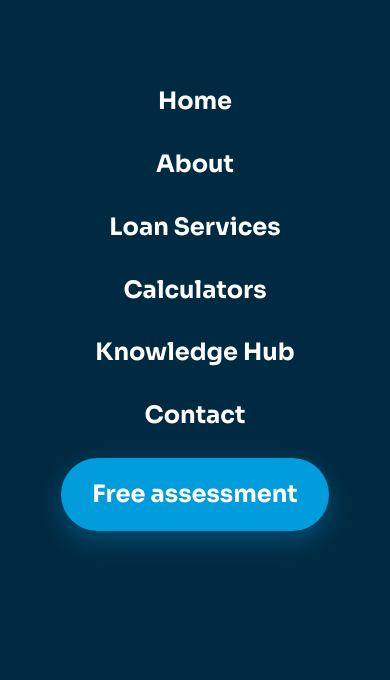
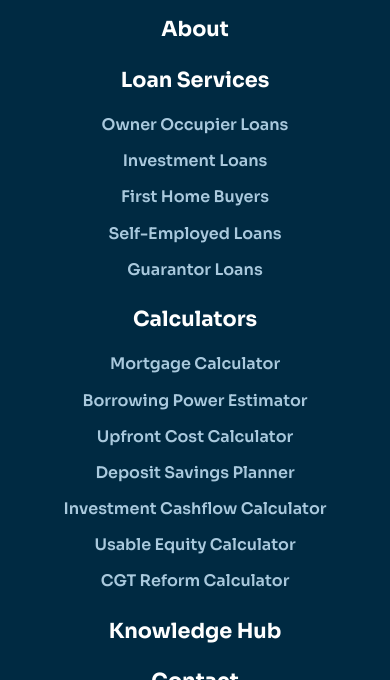
Before and after one commit to Antizolo/smartbuyerhub-site, a plain HTML site: page index.html in a window 390 px wide. Both pictures are taken after a click on the button "Open menu". Shown: the part 116-796 px from the top of the page. Drawn offline with Linux system fonts and the light colour scheme.

Commit message:
Fix mobile nav: add calculator/service sub-links, fix header overflow

```diff
--- a/assets/app.css
+++ b/assets/app.css
@@ -364,3 +364,19 @@ img{max-width:100%;display:block}
   .callbar .cb-cta{background:var(--sky);color:#fff}
   body.has-callbar{padding-bottom:58px}
 }
+
+/* Mobile header + nav fixes */
+@media(max-width:820px){
+  /* Header CTA overflows on phones and the sticky bottom bar already offers it */
+  .site-head .nav-cta .btn{display:none}
+  .brand img{height:42px}
+}
+@media(max-width:980px){
+  /* Menu must scroll now that it lists every service and calculator */
+  .mobile-nav{justify-content:flex-start;overflow-y:auto;-webkit-overflow-scrolling:touch;padding:78px 20px 46px;gap:15px}
+  .mobile-nav a{font-size:1.3rem}
+  .mobile-nav .subnav{display:flex;flex-direction:column;align-items:center;gap:9px;margin:-2px 0 4px}
+  .mobile-nav .subnav a{font-size:1rem;font-weight:600;color:#a9c9dd}
+  .mobile-nav .subnav a:hover,.mobile-nav .subnav a:active{color:#fff}
+  .mobile-nav .btn-sky{font-size:1rem;margin-top:8px}
+}
--- a/assets/app.js
+++ b/assets/app.js
@@ -5,6 +5,43 @@
   window.addEventListener('scroll',onScroll,{passive:true}); onScroll();
 
   var burger=document.querySelector('.burger'), mnav=document.querySelector('.mobile-nav');
+
+  // Mobile menu: expose every service + calculator (desktop has dropdowns, mobile had none).
+  // Root-relative hrefs so these also work from /blog/ pages.
+  if(mnav){
+    var subs={
+      'Loan Services':[
+        ['Owner Occupier Loans','/owner-occupier-loans.html'],
+        ['Investment Loans','/investment-loans.html'],
+        ['First Home Buyers','/first-home-buyers.html'],
+        ['Self-Employed Loans','/self-employed-loans.html'],
+        ['Guarantor Loans','/guarantor-loans.html']
+      ],
+      'Calculators':[
+        ['Mortgage Calculator','/mortgage-calculator.html'],
+        ['Borrowing Power Estimator','/borrowing-power-estimator.html'],
+        ['Upfront Cost Calculator','/upfront-cost-calculator.html'],
+        ['Deposit Savings Planner','/deposit-savings-planner.html'],
+        ['Investment Cashflow Calculator','/investment-cashflow-calculator.html'],
+        ['Usable Equity Calculator','/usable-equity-calculator.html'],
+        ['CGT Reform Calculator','/cgt-reform-calculator.html']
+      ]
+    };
+    Array.prototype.forEach.call(mnav.querySelectorAll('a'),function(a){
+      var items=subs[(a.textContent||'').trim()];
+      if(!items) return;
+      var box=document.createElement('div');
+      box.className='subnav';
+      items.forEach(function(it){
+        var s=document.createElement('a');
+        s.href=it[1];
+        s.textContent=it[0];
+        box.appendChild(s);
+      });
+      a.insertAdjacentElement('afterend',box);
+    });
+  }
+
   if(burger&&mnav){
     burger.addEventListener('click',function(){mnav.classList.add('open');document.body.style.overflow='hidden';});
     mnav.querySelectorAll('a,.close').forEach(function(el){el.addEventListener('click',function(){mnav.classList.remove('open');document.body.style.overflow='';});});
```
